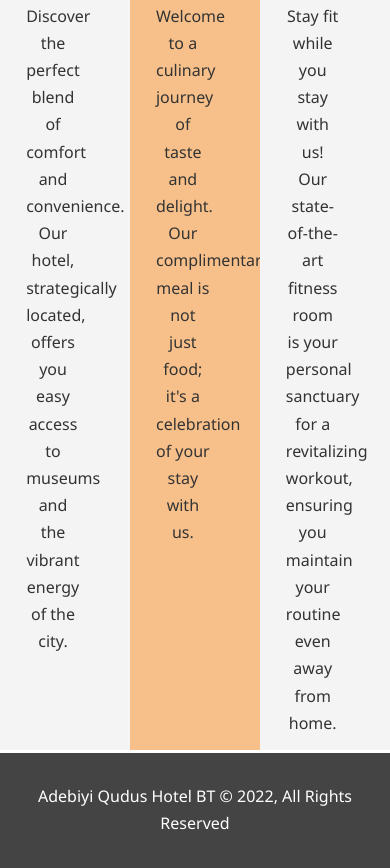
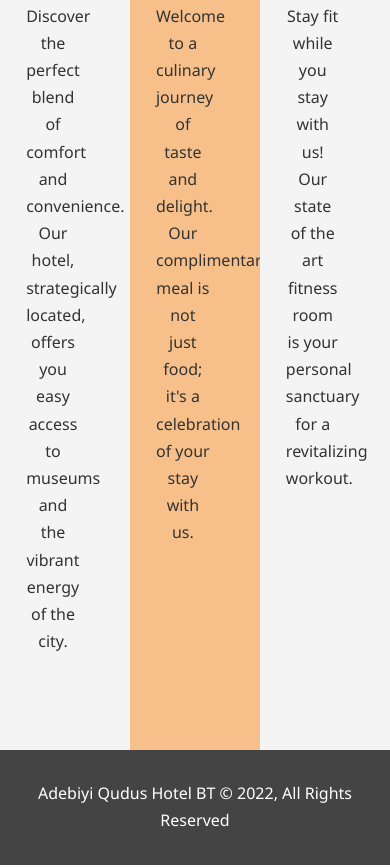
Before and after one commit to AdebiyiQudus/Hotel_Website, a plain HTML site: page index.html in a window 390 px wide. Shown: the part 1567-2435 px from the top of the page. Drawn offline with Linux system fonts and the light colour scheme.

Commit message:
New commit

```diff
--- a/css/mobile.css
+++ b/css/mobile.css
@@ -67,7 +67,7 @@
   background: #444;
   color: #fff;
   padding: 20px;
-  margin-top: 3px;
+  margin-top: 0px;
 }
 
 #about-info .info-left p {
--- a/index.html
+++ b/index.html
@@ -78,8 +78,8 @@
         <i class="fas fa-dumbbell fa-3x"></i>
         <h3>Fitness Room</h3>
         <p>
-          Stay fit while you stay with us! Our state-of-the-art fitness room is your personal sanctuary for a revitalizing workout,
-          ensuring you maintain your routine even away from home.
+          Stay fit while you stay with us! Our state of the art fitness room is your personal sanctuary for a revitalizing workout.
+
         </p>
       </div>
     </section>
```
